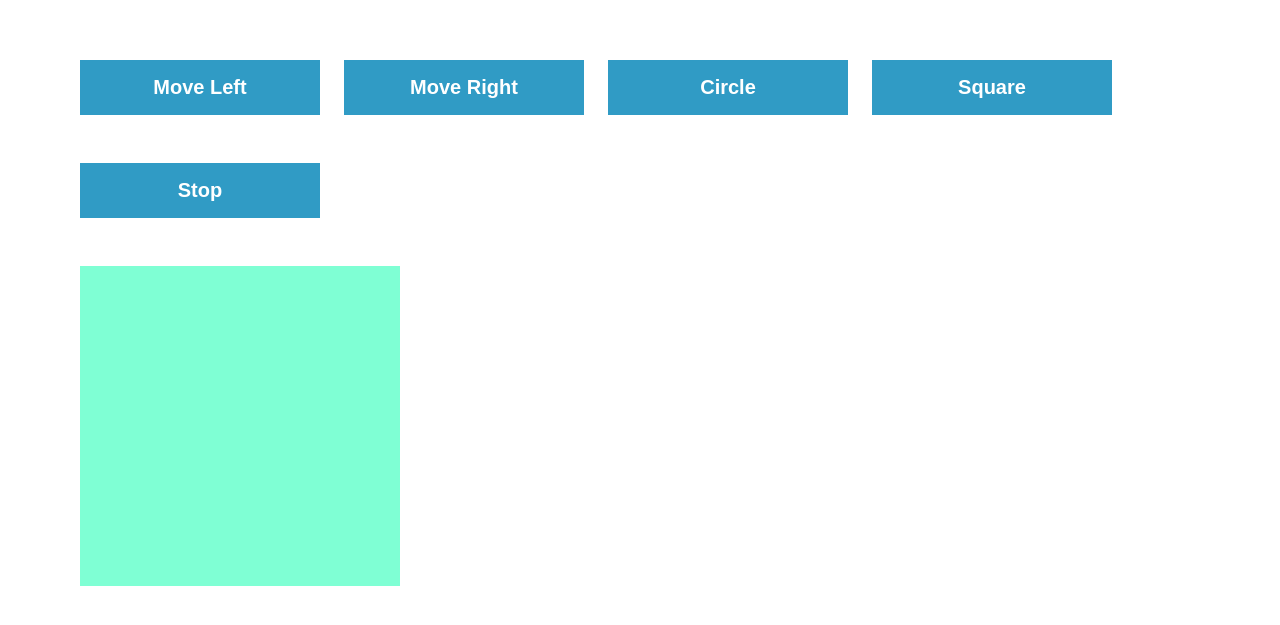
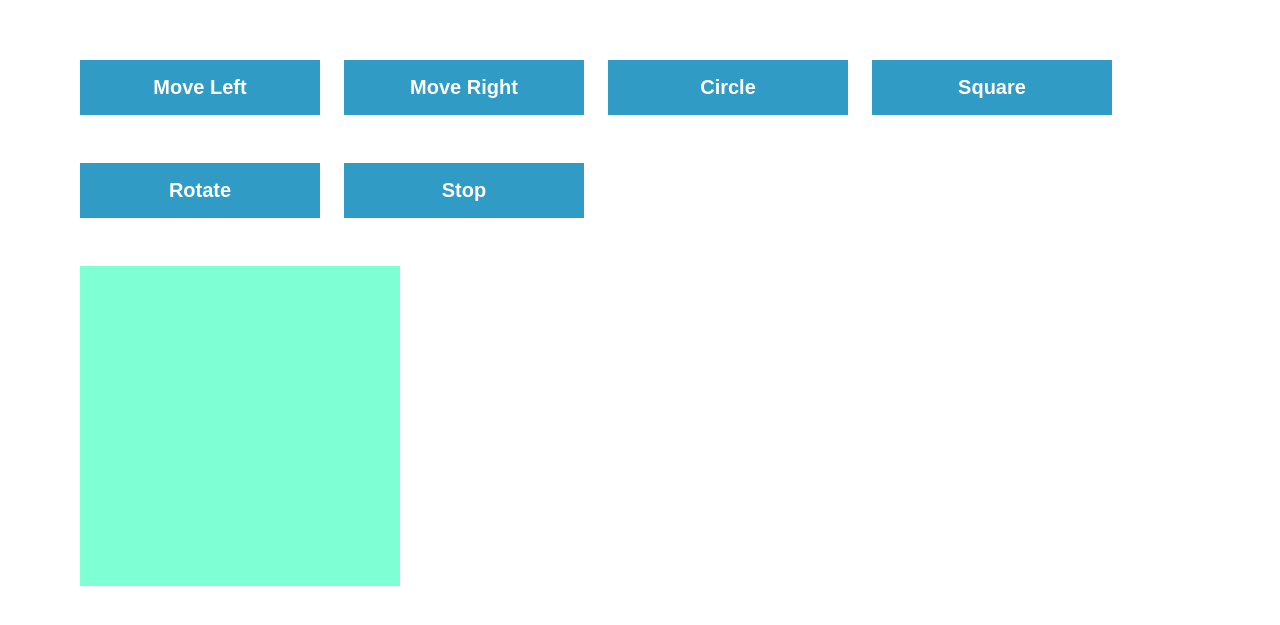
Before and after one commit to AimeurAmin/framer-motion-animations, a React (Create React App) app: page / in a window 1280 px wide. Shown: the part 2752-3377 px from the top of the page. Built offline with nearby package versions, Linux system fonts and the light colour scheme.

Commit message:
adds rotation animation

```diff
--- a/src/components/Box5.jsx
+++ b/src/components/Box5.jsx
@@ -38,6 +38,14 @@ function Box5() {
         }}
       >Square</button>
       <button
+        onClick={() => {
+          control.start({
+            rotate: [360, 0],
+            transition: { duration: 2 }
+          })
+        }}
+      >Rotate</button>
+      <button
         onClick={() => { control.stop() }}
       >Stop</button>
       <motion.div className="box"
```
